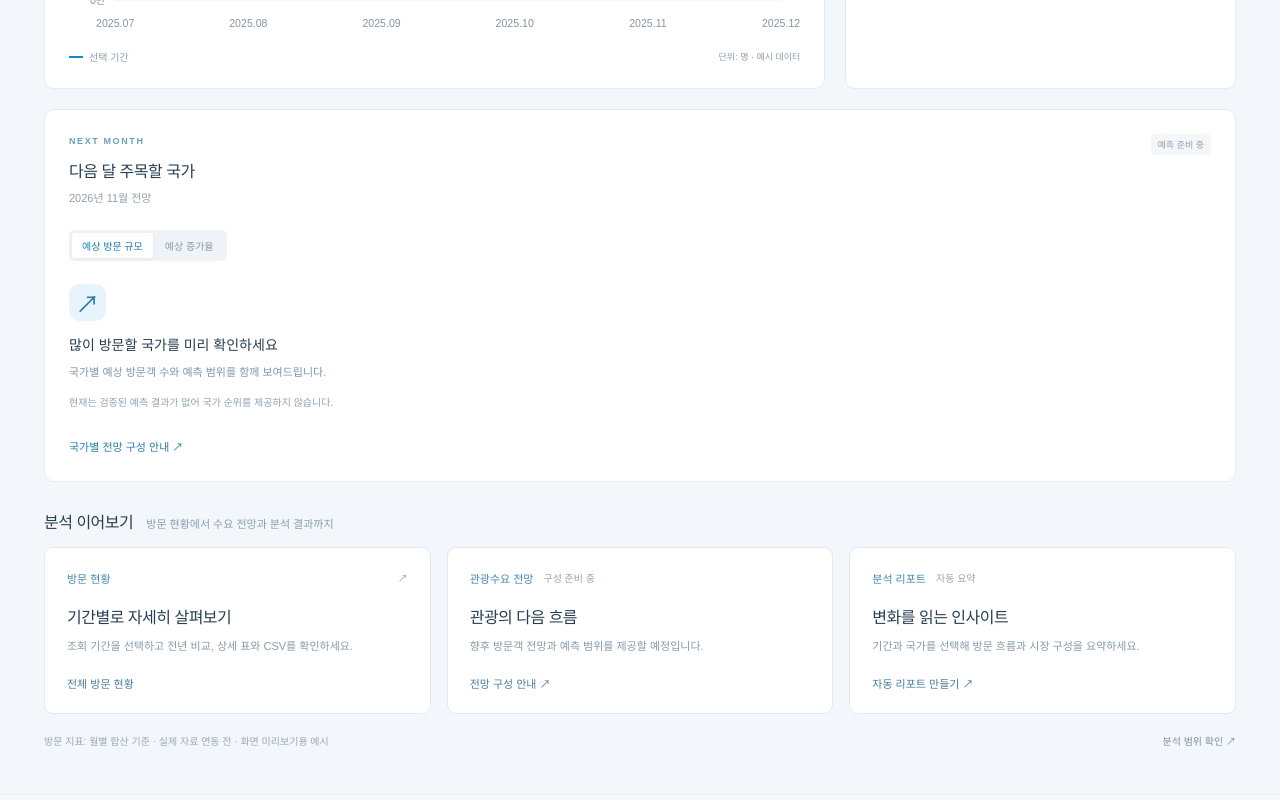
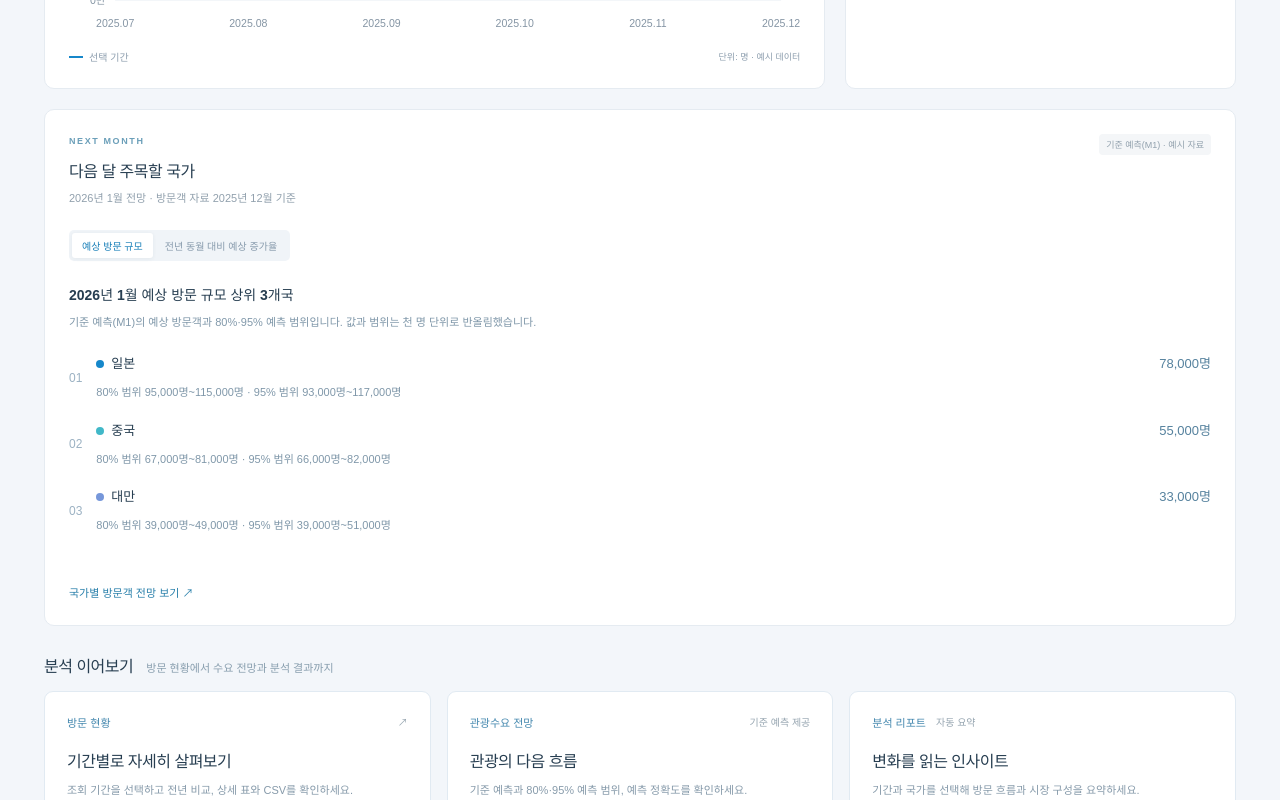
Before and after one commit to bibikhue/front_code, a React (Vite) app: page / in a window 1280 px wide. Shown: the part 960-1760 px from the top of the page. Built offline with nearby package versions, Linux system fonts and the light colour scheme.

Commit message:
관광수요 전망 2차: 홈 다음 달 주목할 국가 연결, 링크 정리, AGENTS.md 테스트 명령 수정

```diff
--- a/src/components/DashboardHome.jsx
+++ b/src/components/DashboardHome.jsx
@@ -28,7 +28,7 @@ export default function DashboardHome({ onOpen }) {
       </section>
       <div className="dashboard-summary-grid">
         <section className="overview-panel" aria-labelledby="home-trend-title">
-          <div className="panel-heading"><div><h2 id="home-trend-title">최근 방문 흐름</h2><p>최근 6개월 · 예시 데이터</p></div><a className="dashboard-detail-link" href="#/visitors">전체 방문 현황 ↗</a></div>
+          <div className="panel-heading"><div><h2 id="home-trend-title">최근 방문 흐름</h2><p>최근 6개월 · 예시 데이터</p></div><a className="dashboard-detail-link" href="#/visitors">부산 관광 한눈에 ↗</a></div>
           <MonthlyChart rows={recent.rows} compare={false} />
         </section>
         <section className="overview-panel" aria-labelledby="home-markets-title">
@@ -42,8 +42,8 @@ export default function DashboardHome({ onOpen }) {
       <section className="dashboard-analysis" aria-labelledby="home-analysis-title">
         <div className="dashboard-section-heading"><h2 id="home-analysis-title">분석 이어보기</h2><p>방문 현황에서 수요 전망과 분석 결과까지</p></div>
         <div className="dashboard-analysis-grid">
-          <a className="dashboard-analysis-card" href="#/visitors"><span className="dashboard-card-category">방문 현황 <span>↗</span></span><h3>기간별로 자세히 살펴보기</h3><p>조회 기간을 선택하고 전년 비교, 상세 표와 CSV를 확인하세요.</p><span className="dashboard-card-action">전체 방문 현황</span></a>
-          <button className="dashboard-analysis-card" onClick={() => onOpen('부산 방문객 전망')}><span className="dashboard-card-category">관광수요 전망 <span>구성 준비 중</span></span><h3>관광의 다음 흐름</h3><p>향후 방문객 전망과 예측 범위를 제공할 예정입니다.</p><span className="dashboard-card-action">전망 구성 안내 ↗</span></button>
+          <a className="dashboard-analysis-card" href="#/visitors"><span className="dashboard-card-category">방문 현황 <span>↗</span></span><h3>기간별로 자세히 살펴보기</h3><p>조회 기간을 선택하고 전년 비교, 상세 표와 CSV를 확인하세요.</p><span className="dashboard-card-action">부산 관광 한눈에</span></a>
+          <a className="dashboard-analysis-card" href="#/outlook?focus=busan"><span className="dashboard-card-category">관광수요 전망 <span>기준 예측 제공</span></span><h3>관광의 다음 흐름</h3><p>기준 예측과 80%·95% 예측 범위, 예측 정확도를 확인하세요.</p><span className="dashboard-card-action">부산 방문객 전망 보기 ↗</span></a>
           <button className="dashboard-analysis-card" onClick={() => onOpen('자동 리포트')}><span className="dashboard-card-category">분석 리포트 <span>자동 요약</span></span><h3>변화를 읽는 인사이트</h3><p>기간과 국가를 선택해 방문 흐름과 시장 구성을 요약하세요.</p><span className="dashboard-card-action">자동 리포트 만들기 ↗</span></button>
         </div>
       </section>
--- a/src/components/DemandOutlook.jsx
+++ b/src/components/DemandOutlook.jsx
@@ -1,17 +1,101 @@
-import { useState } from 'react'
-import { monthLabel } from '../data/visitorDemo'
-import { koreaDate, nextCalendarMonth } from '../data/miceEvents'
+import { useEffect, useState } from 'react'
+import { changeRate, monthLabel, numberLabel, rateLabel } from '../data/visitorDemo.js'
+import { loadForecastData, MODEL_NAMES } from '../data/forecastData.js'
+import { addMonths } from '../data/forecastM1.js'
 
-export default function DemandOutlook({ onOpen }) {
+const forecastLabel = value => `${numberLabel(Math.round(value / 1000) * 1000)}명`
+const rangeLabel = (row, level) => {
+  const lower = forecastLabel(row[`lower_${level}`])
+  const upper = forecastLabel(row[`upper_${level}`])
+  return lower === upper ? `약 ${lower}` : `${lower}~${upper}`
+}
+
+const rankDetailStyle = { margin: 0, color: '#7f97a9', fontSize: 11, lineHeight: 1.8 }
+const countryDotStyle = color => ({ display: 'inline-block', width: 8, height: 8, marginRight: 7, borderRadius: '50%', backgroundColor: color })
+
+function RankingList({ rows, kind }) {
+  return <ol className="dashboard-market-list" style={{ margin: '20px 0 24px', gap: 17 }}>
+    {rows.map((item, index) => <li key={item.country.code}>
+      <span className="dashboard-market-rank">{String(index + 1).padStart(2, '0')}</span>
+      <div className="dashboard-market-info">
+        <div><strong><i aria-hidden="true" style={countryDotStyle(item.country.color)} />{item.country.name}</strong><span>{kind === 'volume' ? forecastLabel(item.row.forecast) : rateLabel(item.growth)}</span></div>
+        <p style={rankDetailStyle}>{kind === 'actual' ? `최근 실제 방문객 ${numberLabel(item.country.visitors)}명` : <>{kind === 'growth' && <>예상 방문객 {forecastLabel(item.row.forecast)} · </>}80% 범위 {rangeLabel(item.row, 80)} · 95% 범위 {rangeLabel(item.row, 95)}</>}</p>
+      </div>
+    </li>)}
+  </ol>
+}
+
+export default function DemandOutlook() {
   const [ranking, setRanking] = useState('volume')
-  const today = koreaDate()
-  const month = nextCalendarMonth(today)
+  const [load, setLoad] = useState({ data: null, error: null })
+  const [retry, setRetry] = useState(0)
+
+  useEffect(() => {
+    const controller = new AbortController()
+    loadForecastData({ signal: controller.signal }).then(data => {
+      if (!controller.signal.aborted) setLoad({ data, error: null })
+    }).catch(error => {
+      if (!controller.signal.aborted) setLoad({ data: null, error: error.message || '예측 자료를 불러오지 못했습니다.' })
+    })
+    return () => controller.abort()
+  }, [retry])
+
+  const data = load.data
+  const firstForecast = data?.forecasts.find(row => row.origin_month === data.asOf && row.model === 'M1' && row.country_code === 'ALL' && row.horizon === 1)
+  const targetMonth = firstForecast?.target_month
+  const countryByCode = new Map(data?.countryOptions.map(country => [country.code, country]) || [])
+  const volumeRows = data?.forecasts.filter(row => row.origin_month === data.asOf && row.target_month === targetMonth && row.horizon === 1 && row.model === 'M1' && row.country_code !== 'ALL' && row.country_code !== 'ETC')
+    .map(row => ({ row, country: countryByCode.get(row.country_code) }))
+    .filter(item => item.country)
+    .sort((a, b) => b.row.forecast - a.row.forecast || a.country.code.localeCompare(b.country.code))
+    .slice(0, 3) || []
+
+  const latestActual = data?.history.find(row => row.month === data.asOf)
+  const previousActual = data?.history.find(row => row.month === addMonths(data.asOf, -12))
+  const priorTargetActual = data?.history.find(row => row.month === addMonths(targetMonth, -12))
+  const recentRows = latestActual?.countries.filter(country => country.code !== 'ETC')
+    .map(country => ({ country, growth: changeRate(country.visitors, previousActual?.countries.find(item => item.code === country.code)?.visitors) }))
+    .filter(item => item.growth !== null)
+    .sort((a, b) => b.growth - a.growth || b.country.visitors - a.country.visitors || a.country.code.localeCompare(b.country.code))
+    .slice(0, 3) || []
+
+  const otherModels = new Set(data?.forecasts.filter(row => row.origin_month === data.asOf && row.model !== 'M1').map(row => row.model) || [])
+  // M1 repeats last year's value, so it cannot rank predicted year-over-year growth.
+  const bestAccuracy = data?.accuracy.filter(row => row.country_code === 'ALL' && row.horizon === 1 && otherModels.has(row.model))
+    .sort((a, b) => a.mape - b.mape || a.model.localeCompare(b.model))[0]
+  const selectedModelForecasts = bestAccuracy ? data.forecasts.filter(row => row.origin_month === data.asOf && row.target_month === targetMonth && row.horizon === 1 && row.model === bestAccuracy.model && row.country_code !== 'ALL' && row.country_code !== 'ETC') : []
+  const comparableCodes = data?.countryOptions.filter(country => country.code !== 'ALL' && country.code !== 'ETC').map(country => country.code) || []
+  const completeModel = comparableCodes.length > 0 && comparableCodes.every(code => selectedModelForecasts.some(row => row.country_code === code))
+  const modelRows = completeModel && priorTargetActual ? selectedModelForecasts
+    .map(row => ({ row, country: countryByCode.get(row.country_code), growth: changeRate(row.forecast, priorTargetActual.countries.find(item => item.code === row.country_code)?.visitors) }))
+    .filter(item => item.country && item.growth !== null)
+    .sort((a, b) => b.growth - a.growth || b.row.forecast - a.row.forecast || a.country.code.localeCompare(b.country.code))
+    .slice(0, 3) : []
+
   return <div className="dashboard-outlook-grid">
     <section className="overview-panel dashboard-forecast" aria-labelledby="forecast-title">
-      <div className="panel-heading"><div><p className="dashboard-small-eyebrow">NEXT MONTH</p><h2 id="forecast-title">다음 달 주목할 국가</h2><p>{monthLabel(month)} 전망</p></div><span className="panel-badge">예측 준비 중</span></div>
-      <div className="chart-view-toggle forecast-ranking-toggle" aria-label="예측 순위 기준"><button aria-pressed={ranking === 'volume'} onClick={() => setRanking('volume')}>예상 방문 규모</button><button aria-pressed={ranking === 'growth'} onClick={() => setRanking('growth')}>예상 증가율</button></div>
-      <div className="dashboard-forecast-empty"><span className="forecast-empty-mark" aria-hidden="true">↗</span><h3>{ranking === 'volume' ? '많이 방문할 국가를 미리 확인하세요' : '방문 수요가 늘어날 국가를 살펴보세요'}</h3><p>{ranking === 'volume' ? '국가별 예상 방문객 수와 예측 범위를 함께 보여드립니다.' : '예상 전월 대비 증가율과 방문 규모를 함께 비교합니다.'}</p><span>현재는 검증된 예측 결과가 없어 국가 순위를 제공하지 않습니다.</span></div>
-      <button className="dashboard-detail-link" onClick={() => onOpen('국가별 방문객 전망')}>국가별 전망 구성 안내 ↗</button>
+      <div className="panel-heading"><div><p className="dashboard-small-eyebrow">NEXT MONTH</p><h2 id="forecast-title">다음 달 주목할 국가</h2><p>{targetMonth ? `${monthLabel(targetMonth)} 전망 · 방문객 자료 ${monthLabel(data.asOf)} 기준` : '예측 자료 확인 중'}</p></div><span className="panel-badge">{ranking === 'growth' && modelRows.length ? `${bestAccuracy.model} 예측 · 예시 자료` : '기준 예측(M1) · 예시 자료'}</span></div>
+      <div className="chart-view-toggle forecast-ranking-toggle" aria-label="예측 순위 기준"><button type="button" aria-pressed={ranking === 'volume'} onClick={() => setRanking('volume')}>예상 방문 규모</button><button type="button" aria-pressed={ranking === 'growth'} onClick={() => setRanking('growth')}>전년 동월 대비 예상 증가율</button></div>
+      {!data ? <div className="dashboard-forecast-empty" role={load.error ? 'alert' : 'status'}><p>{load.error || '예측 자료를 불러오고 있습니다.'}</p>{load.error && <button type="button" className="dashboard-detail-link" onClick={() => { setLoad({ data: null, error: null }); setRetry(value => value + 1) }}>다시 시도</button>}</div> :
+        <div className="dashboard-forecast-empty" aria-live="polite">
+          {ranking === 'volume' ? <>
+            <h3>{monthLabel(targetMonth)} 예상 방문 규모 상위 3개국</h3>
+            <p>기준 예측(M1)의 예상 방문객과 80%·95% 예측 범위입니다. 값과 범위는 천 명 단위로 반올림했습니다.</p>
+            <RankingList rows={volumeRows} kind="volume" />
+          </> : <>
+            <h3>전년 동월 대비 예상 증가율</h3>
+            {modelRows.length ? <>
+              <p>분석팀 모형 중 부산 전체·1개월 뒤 MAPE가 가장 낮은 {bestAccuracy.model} · {MODEL_NAMES[bestAccuracy.model]} 예측을 사용했습니다.</p>
+              <RankingList rows={modelRows} kind="growth" />
+            </> : <>
+              <p>{otherModels.size ? '분석팀 모형의 부산 전체 1개월 뒤 정확도와 국가별 예측값이 모두 준비되면 예상 증가율 순위를 표시합니다.' : '기준 예측(M1)은 작년 같은 달 값을 그대로 쓰므로 증가율을 예측하지 않습니다. 분석팀 모형 결과가 들어오면 표시됩니다.'}</p>
+              <h3>최근 실적 · {monthLabel(data.asOf)} 전년 동월 대비 증가율 상위 3개국</h3>
+              <p>아래는 예측이 아닌 최근 실제 방문객의 전년 동월 대비 증가율입니다.</p>
+              <RankingList rows={recentRows} kind="actual" />
+            </>}
+          </>}
+        </div>}
+      <a className="dashboard-detail-link" href="#/outlook?focus=countries">국가별 방문객 전망 보기 ↗</a>
     </section>
   </div>
 }
--- a/src/components/ForecastOutlook.jsx
+++ b/src/components/ForecastOutlook.jsx
@@ -13,7 +13,11 @@ const sections = [
 const validFocus = focus => sections.some(([key]) => key === focus) ? focus : 'busan'
 const percent = value => value == null ? '—' : `${value >= 0 ? '+' : ''}${value.toFixed(1)}%`
 const forecastLabel = value => `${numberLabel(Math.round(value / 1000) * 1000)}명`
-const rangeLabel = (row, level) => `${forecastLabel(row[`lower_${level}`])}~${forecastLabel(row[`upper_${level}`])}`
+const rangeLabel = (row, level) => {
+  const lower = forecastLabel(row[`lower_${level}`])
+  const upper = forecastLabel(row[`upper_${level}`])
+  return lower === upper ? `약 ${lower}` : `${lower}~${upper}`
+}
 const hasNarrowRange = rows => rows.some(row =>
   row.forecast > 0 && (row.upper_80 - row.lower_80) / row.forecast < 0.01)
 
--- a/src/components/ForecastOutlookCharts.jsx
+++ b/src/components/ForecastOutlookCharts.jsx
@@ -4,6 +4,11 @@ import { monthLabel, numberLabel } from '../data/visitorDemo.js'
 
 const pointString = (rows, x, y, value) => rows.map((row, index) => `${x(index)},${y(row[value])}`).join(' ')
 const forecastLabel = value => `${numberLabel(Math.round(value / 1000) * 1000)}명`
+const rangeLabel = (row, level) => {
+  const lower = forecastLabel(row[`lower_${level}`])
+  const upper = forecastLabel(row[`upper_${level}`])
+  return lower === upper ? `약 ${lower}` : `${lower}~${upper}`
+}
 
 export function ForecastBandChart({ actualRows, forecastRows, color = '#1687ca' }) {
   if (!actualRows.length || !forecastRows.length) return <p>표시할 예측 자료가 없습니다.</p>
@@ -33,7 +38,7 @@ export function ForecastBandChart({ actualRows, forecastRows, color = '#1687ca'
       <polyline points={actualPoints} fill="none" stroke="#426276" strokeWidth="2.7" strokeLinejoin="round" />
       <polyline points={forecastPoints} fill="none" stroke={color} strokeWidth="3" strokeLinejoin="round" />
       {actualRows.map((row, index) => <circle key={row.month} cx={x(index)} cy={y(row.visitors)} r="3" fill="#fff" stroke="#426276" strokeWidth="1.8"><title>{`${monthLabel(row.month)} 실제 ${numberLabel(row.visitors)}명`}</title></circle>)}
-      {forecastRows.map((row, index) => <circle key={row.target_month} cx={x(boundary + index)} cy={y(row.forecast)} r="3.5" fill="#fff" stroke={color} strokeWidth="2"><title>{`${monthLabel(row.target_month)} 예측 ${forecastLabel(row.forecast)}, 80% ${forecastLabel(row.lower_80)}~${forecastLabel(row.upper_80)}, 95% ${forecastLabel(row.lower_95)}~${forecastLabel(row.upper_95)}`}</title></circle>)}
+      {forecastRows.map((row, index) => <circle key={row.target_month} cx={x(boundary + index)} cy={y(row.forecast)} r="3.5" fill="#fff" stroke={color} strokeWidth="2"><title>{`${monthLabel(row.target_month)} 예측 ${forecastLabel(row.forecast)}, 80% ${rangeLabel(row, 80)}, 95% ${rangeLabel(row, 95)}`}</title></circle>)}
     </svg>
   </div>
 }
```
Also changed, not shown: 1 other file (tests, documents, lock files or other folders).
